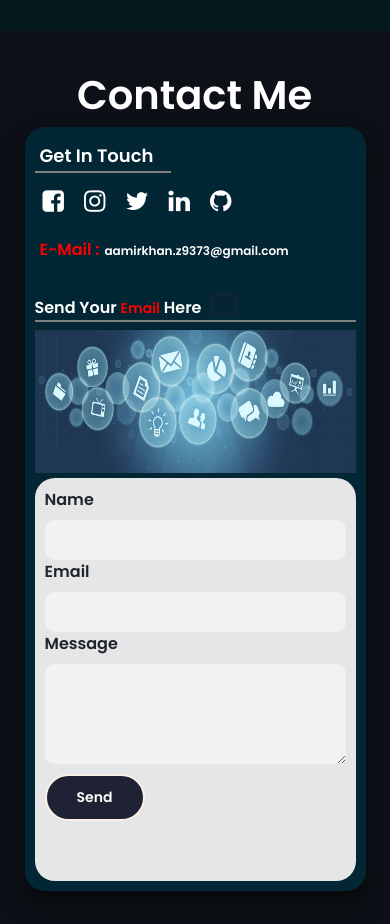
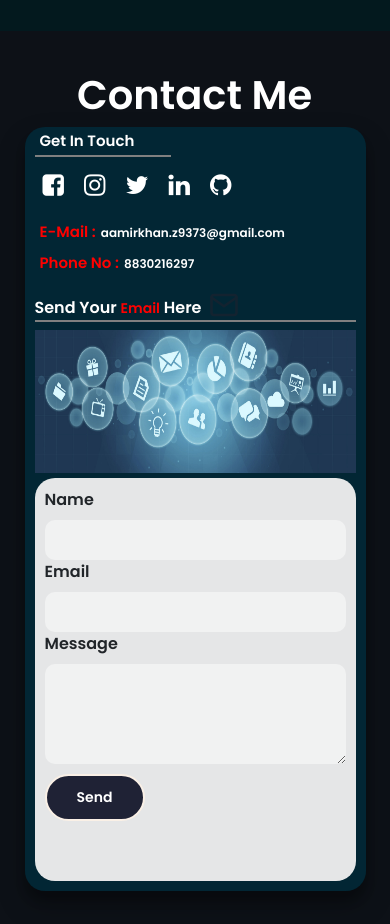
Before and after one commit to aamirkhan9420/aamirkhan9420.github.io, a React (Create React App) app: page /contactme in a window 390 px wide. Shown: the part 7000-7924 px from the top of the page. Built offline with nearby package versions, Linux system fonts and the light colour scheme; a web font is replaced by a local one.

Commit message:
new changes for contact section

```diff
--- a/src/Components/ContactMe/ContactMe.css
+++ b/src/Components/ContactMe/ContactMe.css
@@ -53,6 +53,7 @@
     height: 50%;
      text-decoration: none;
   margin-left: 10px;
+  margin-top: 5px;
 
     padding: 8px;
     display: flex;
@@ -146,6 +147,15 @@ form>button{
     font-size: 30px;
     animation: blinker 1.5s linear infinite;
 }
+.getintouch{
+    font-size: 20px;
+    margin-bottom: -12px;
+}
+.email_phone_div{
+    display: flex;
+    flex-direction: row;
+    gap: 10px;
+}
 .emialaddress{
     font-size: 18px;
     color: red;
@@ -155,6 +165,17 @@ form>button{
     font-size: 14px;
   color: white;
 margin-left: 5px;
+
+}
+.phone{
+    font-size: 18px;
+    color: red;
+  margin-left: 15px;
+}
+.phone>span{
+    font-size: 14px;
+    color: white;
+  margin-left: 5px;
 
 }
 
@@ -209,6 +230,10 @@ margin-left: 5px;
         width: 60%;
         height: 90%;
     }
+    .getintouch{
+        font-size: 20px;
+        margin-bottom: -14px;
+    }
 
 }
 
@@ -242,6 +267,41 @@ margin-left: 5px;
         width: 90%;
         height: 90%;
     }
+    .getintouch{
+        font-size: 20px;
+        margin-bottom: -14px;
+    }
+    .email_phone_div{
+        display: flex;
+        flex-direction: column;
+        gap: 5px;
+
+     }
+
+ .emialaddress{
+    font-size: 20px;
+    color: red;
+
+}
+
+.emialaddress>span{
+    font-size: 16px;
+  color: white;
+
+
+}
+.phone{
+    font-size: 20px;
+    color: red;
+
+}
+
+.phone>span{
+    font-size: 16px;
+  color: white;
+
+
+}
 
 }
 
@@ -257,7 +317,10 @@ margin-left: 5px;
         height: 100%;
 
     }
-
+.getintouch{
+    font-size: 20px;
+    margin-bottom: -14px;
+}
     .emailbox-image-div {
 
         display: flex;
@@ -279,6 +342,37 @@ margin-left: 5px;
         font-size: 12px;
 
     } */
+    .email_phone_div{
+        display: flex;
+        flex-direction: column;
+        gap: 5px;
+
+     }
+
+ .emialaddress{
+    font-size: 20px;
+    color: red;
+
+}
+
+.emialaddress>span{
+    font-size: 16px;
+  color: white;
+
+
+}
+.phone{
+    font-size: 20px;
+    color: red;
+
+}
+
+.phone>span{
+    font-size: 16px;
+  color: white;
+
+
+}
 
 }
 @media  screen and (max-width: 340px) {
@@ -324,7 +418,37 @@ margin-left: 5px;
     .sende-your-emial-h3{
         font-size: 18px;
     }
+    .email_phone_div{
+        display: flex;
+        flex-direction: column;
+        gap: 5px;
 
+     }
+
+ .emialaddress{
+    font-size: 20px;
+    color: red;
+
+}
+
+.emialaddress>span{
+    font-size: 10px;
+  color: white;
+
+
+}
+.phone{
+    font-size: 20px;
+    color: red;
+
+}
+
+.phone>span{
+    font-size: 10px;
+  color: white;
+
+
+}
 }
 @media screen and (min-width: 280px) and (max-width: 390px) {
     .contactme-parent {
@@ -332,9 +456,17 @@ margin-left: 5px;
 
     }
     .getintouch{
-        font-size: 18px;
-        margin-bottom: -10px;
+        font-size: 16px;
+        margin-bottom: -12px;
      }
+
+        .email_phone_div{
+            display: flex;
+            flex-direction: column;
+            gap: 5px;
+
+         }
+
      .emialaddress{
         font-size: 12px;
         color: red;
@@ -347,14 +479,33 @@ margin-left: 5px;
 
 
     }
+    .phone{
+        font-size: 12px;
+        color: red;
+
+    }
+
+    .phone>span{
+        font-size: 10px;
+      color: white;
+
+
+    }
 }
 @media screen and (min-width: 390px) and (max-width: 420px) {
+
     .getintouch{
-        font-size: 18px;
-        margin-bottom: -10px;
+        font-size: 15px;
+        margin-bottom: -12px;
+     }
+     .email_phone_div{
+        display: flex;
+        flex-direction: column;
+        gap: 5px;
+
      }
      .emialaddress{
-        font-size: 16px;
+        font-size: 15px;
         color: red;
 
     }
@@ -364,4 +515,16 @@ margin-left: 5px;
 
 
     }
+    .phone{
+        font-size: 15px;
+        color: red;
+
+    }
+
+    .phone>span{
+        font-size: 12px;
+      color: white;
+
+
+    }
 }
--- a/src/Components/ContactMe/ContactMe.jsx
+++ b/src/Components/ContactMe/ContactMe.jsx
@@ -36,7 +36,12 @@ export default function ContactMe() {
             </a>
 
           </div>
+          <div className='email_phone_div'>
+
+
         <h4 className='emialaddress'>E-Mail  :<span>aamirkhan.z9373@gmail.com</span> </h4>
+        <h4 className='phone'>Phone No  :<span>8830216297</span> </h4>
+ </div>
         </div>
         <div className='emailbox-image-div'>
           <div className='image-div'>
```
